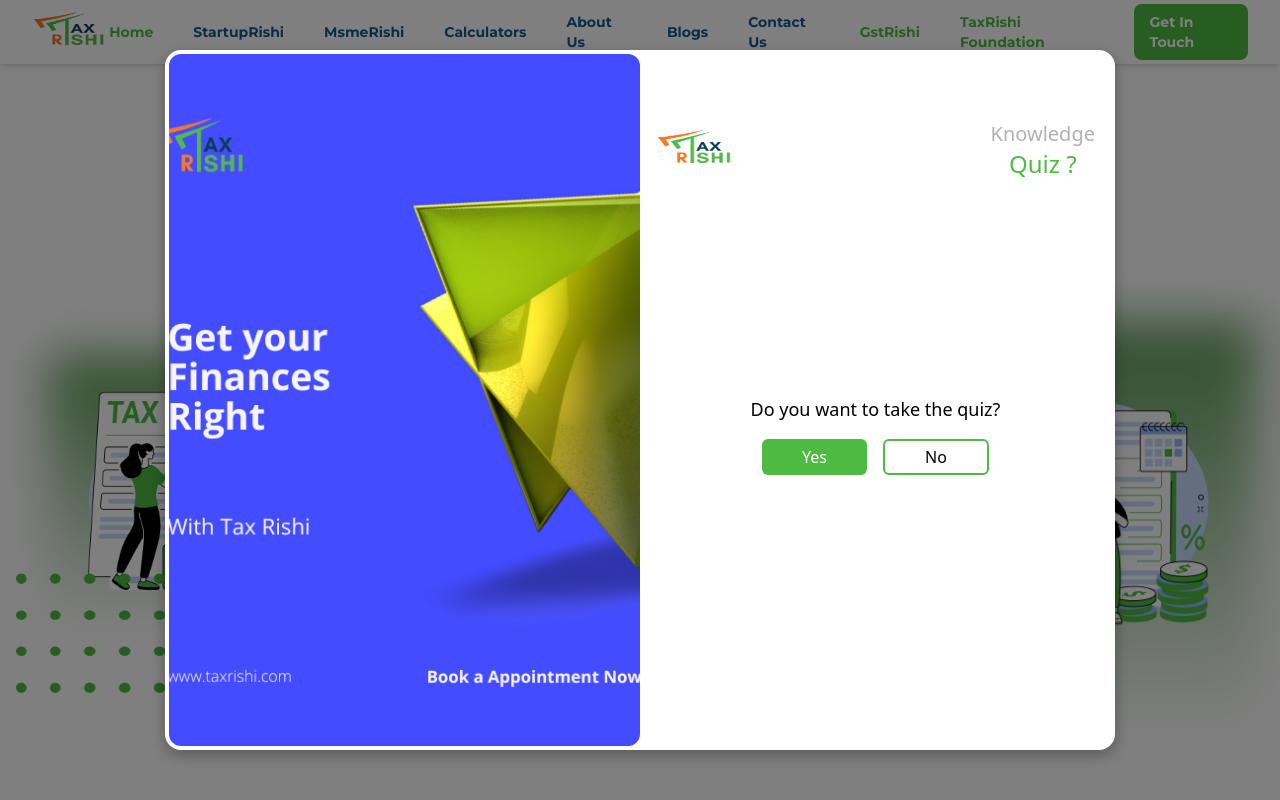
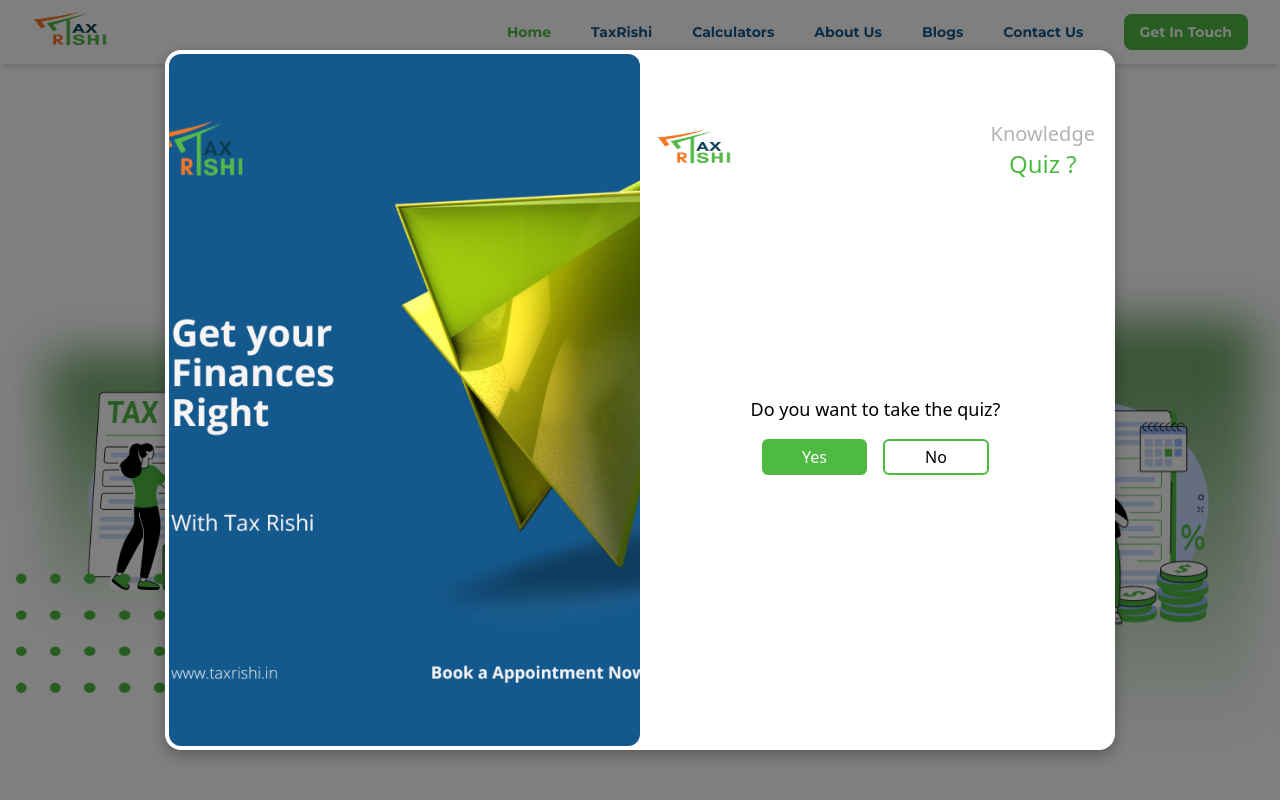
Before and after one commit to CsDeveloperLead/Tax_rishi, a React (Vite) app: page / in a window 1280 px wide. Shown: the top 800 px of the page. Built offline with nearby package versions, Linux system fonts and the light colour scheme.

Commit message:
navbar changes

```diff
--- a/src/components/Navbar.jsx
+++ b/src/components/Navbar.jsx
@@ -5,7 +5,9 @@
 const Navbar = () => {
   const [isOpen, setIsOpen] = useState(false);
   const [activeDropdown, setActiveDropdown] = useState(null); // Keeps track of the active dropdown
+  const [activeTaxRishiDropdown, setActiveTaxRishiDropdown] = useState(null); // Keeps track of the active dropdown
   const startupRef = useRef(null);
+  const taxRishiRef = useRef(null);
   const msmeRef = useRef(null);
 
   const [isExpanded, setIsExpanded] = useState(false);
@@ -24,6 +26,12 @@
     setActiveDropdown((prevDropdown) => (prevDropdown === dropdown ? null : dropdown));
   };
 
+  const toggleDropdown2 = (dropdown) => {
+    // Toggle the dropdown or close if clicked again
+    setActiveTaxRishiDropdown((prevDropdown) => (prevDropdown === dropdown ? null : dropdown));
+  };
+
+
   const handleClickOutside = (event) => {
     // Check if the click was outside both dropdown menus
     if (
@@ -36,12 +44,24 @@
     }
   };
 
+  const handleClickOutside2 = (event) => {
+    // Check if the click was outside both dropdown menus
+    if (
+      taxRishiRef.current &&
+      !taxRishiRef.current.contains(event.target)
+    ) {
+      setActiveTaxRishiDropdown(null); // Close both dropdowns
+    }
+  };
+
   useEffect(() => {
     // Add event listener for outside click
     document.addEventListener("mousedown", handleClickOutside);
+    document.addEventListener("mousedown", handleClickOutside2);
     return () => {
       // Cleanup listener on component unmount
       document.removeEventListener("mousedown", handleClickOutside);
+      document.removeEventListener("mousedown", handleClickOutside2);
     };
   }, []);
   return (
@@ -93,14 +113,24 @@
               {({ isActive }) => isActive && <span className="mt-1">.</span>}
             </NavLink>
 
-            <div className="relative" ref={startupRef}>
+            {/*Tax rishi*/}
+            <div className="relative" ref={taxRishiRef}>
+              <div
+                onMouseEnter={() => setActiveTaxRishiDropdown("taxrishi")}
+                className="text-[#14598D] hover:text-main flex flex-col items-center cursor-pointer"
+                onClick={() => toggleDropdown2("taxrishi")}
+              >
+                TaxRishi
+              </div>
+              {activeTaxRishiDropdown === "taxrishi" && (
+                <div onClick={() => setActiveTaxRishiDropdown(null)} className="absolute top-full mt-4 -left-16 bg-white border rounded shadow-lg z-50 w-[250px]">
+                  <div onMouseEnter={() => setActiveDropdown("startup")} className="group block px-4 py-2 hover:bg-gray-100" ref={startupRef}>
                     <NavLink
-                onMouseEnter={() => setActiveDropdown("startup")}
                       to="/startup/registration"
                       className={({ isActive }) =>
                         isActive
-                    ? " flex flex-col text-main hover:text-main items-center cursor-pointer"
-                    : "text-[#14598D] hover:text-main flex flex-col items-center cursor-pointer"
+                          ? "text-main group-hover:text-main cursor-pointer"
+                          : "text-[#14598D] group-hover:text-main cursor-pointer"
                       }
                       onClick={() => toggleDropdown("startup")}
                     >
@@ -108,7 +138,7 @@
                       {({ isActive }) => isActive && <span className="mt-1">.</span>}
                     </NavLink>
                     {activeDropdown === "startup" && (
-                <div onClick={() => setActiveDropdown(null)} className="absolute top-full mt-4 -left-16 bg-white border rounded shadow-lg z-50 w-[250px]">
+                      <div onClick={() => setActiveDropdown(null)} onMouseLeave={() => setActiveDropdown(null)} className="absolute -top-4 mt-4 left-[248px] bg-white border rounded shadow-lg z-50 w-[250px]">
                         <NavLink to="/startup/registration" className="block px-4 py-2 hover:bg-gray-100">Registration Process</NavLink>
                         <NavLink to="/startup/benefits" className="block px-4 py-2 hover:bg-gray-100">Benefits</NavLink>
                         <NavLink to="/startup/funding" className="block px-4 py-2 hover:bg-gray-100">Startup Funding</NavLink>
@@ -116,16 +146,13 @@
                       </div>
                     )}
                   </div>
-
-            {/* Msme Dropdown */}
-            <div className="relative" ref={msmeRef}>
+                  <div className="group block px-4 py-2 hover:bg-gray-100" onMouseEnter={() => setActiveDropdown("msme")} ref={msmeRef}>
                     <NavLink
-                onMouseEnter={() => setActiveDropdown("msme")}
                       to="/msme/registration"
                       className={({ isActive }) =>
                         isActive
-                    ? "flex flex-col  text-main hover:text-main items-center cursor-pointer"
-                    : "text-[#14598D] hover:text-main flex flex-col items-center cursor-pointer"
+                          ? " text-main group-hover:text-main cursor-pointer"
+                          : "text-[#14598D] group-hover:text-main cursor-pointer"
                       }
                       onClick={() => toggleDropdown("msme")}
                     >
@@ -133,11 +160,16 @@
                       {({ isActive }) => isActive && <span className="mt-1">.</span>}
                     </NavLink>
                     {activeDropdown === "msme" && (
-                <div onClick={() => setActiveDropdown(null)} className="absolute top-full mt-4 -left-16 bg-white border rounded shadow-lg z-50 w-[250px]">
+                      <div onClick={() => setActiveDropdown(null)} onMouseLeave={() => setActiveDropdown(null)} className="absolute top-4 mt-4 left-[248px] bg-white border rounded shadow-lg z-50 w-[250px]">
                         <NavLink to="/msme/registration" className="block px-4 py-2 hover:bg-gray-100">Registration Process</NavLink>
                         <NavLink to="/msme/document" className="block px-4 py-2 hover:bg-gray-100">Document Required</NavLink>
                         <NavLink to="/msme/scheme" className="block px-4 py-2 hover:bg-gray-100">MSME Scheme</NavLink>
                         <NavLink to="/msme/gst" className="block px-4 py-2 hover:bg-gray-100">New GST Exemption</NavLink>
+                      </div>
+                    )}
+                  </div>
+                  <NavLink to="" onMouseEnter={() => setActiveDropdown(null)} className="block px-4 py-2 hover:bg-gray-100 text-[#14598D] hover:text-main cursor-pointer">GstRishi</NavLink>
+                  <NavLink to="" onMouseEnter={() => setActiveDropdown(null)} className="block px-4 py-2 hover:bg-gray-100 text-[#14598D] hover:text-main cursor-pointer">TaxRishi Foundation</NavLink>
                 </div>
               )}
             </div>
@@ -182,7 +214,6 @@
             </NavLink>
 
             {/* Contact Link */}
-
             <NavLink
               to="/contact"
               className={({ isActive }) =>
@@ -192,32 +223,6 @@
               }
             >
               Contact Us
-              {({ isActive }) => isActive && <span className="mt-1">.</span>}
-            </NavLink>
-
-            {/* Gstrishi */}
-            <NavLink
-              to="/"
-              className={({ isActive }) =>
-                isActive
-                  ? "text-main flex flex-col items-center"
-                  : "text-[#14598D] hover:text-main flex flex-col items-center"
-              }
-            >
-              GstRishi
-              {({ isActive }) => isActive && <span className="mt-1">.</span>}
-            </NavLink>
-
-            {/* Tax rishi foundation */}
-            <NavLink
-              to="/"
-              className={({ isActive }) =>
-                isActive
-                  ? "text-main flex flex-col items-center"
-                  : "text-[#14598D] hover:text-main flex flex-col items-center"
-              }
-            >
-              TaxRishi Foundation
               {({ isActive }) => isActive && <span className="mt-1">.</span>}
             </NavLink>
 
```
Also changed, not shown: src/assets/quiz2.png. Lines whose indentation alone changed are shown as unchanged.
